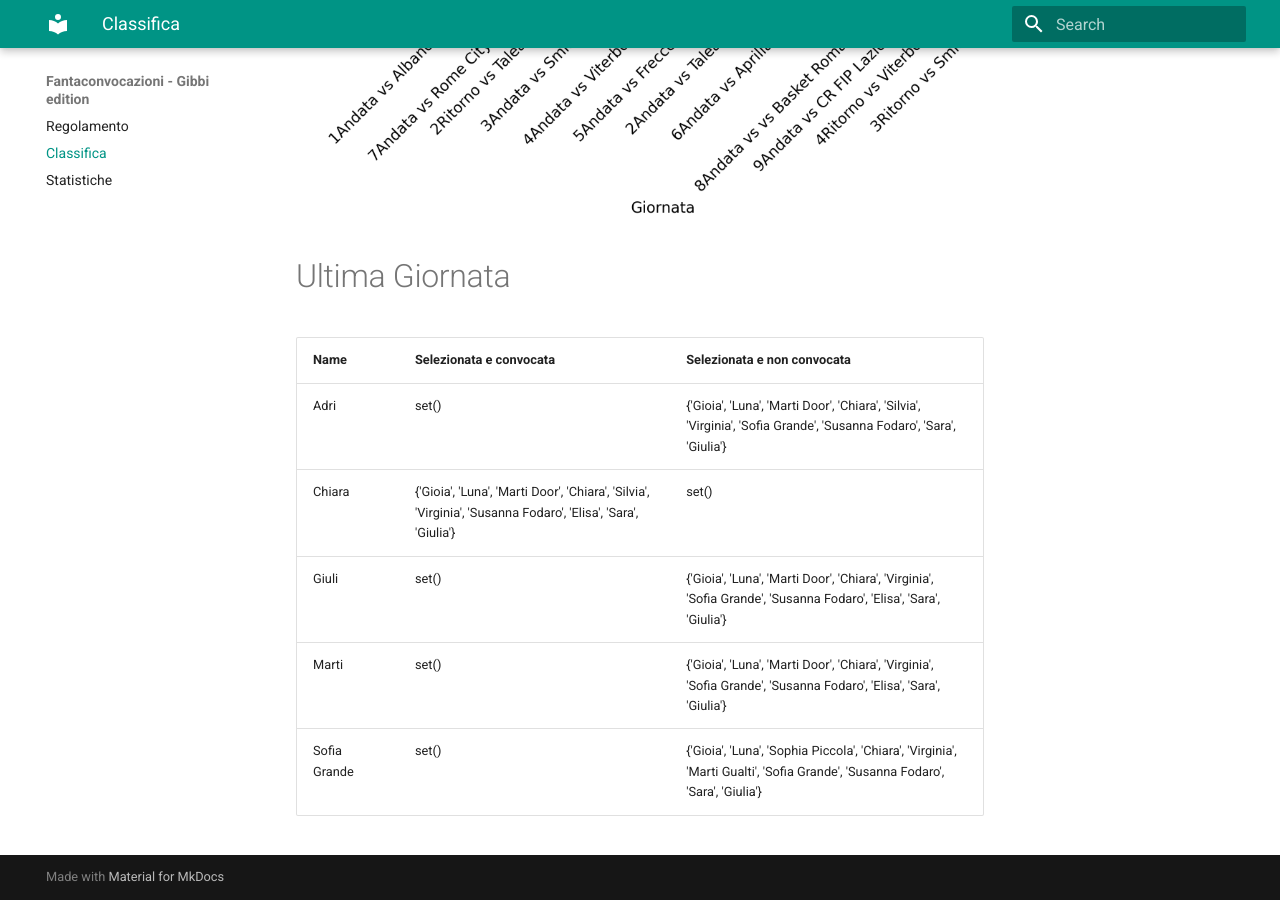
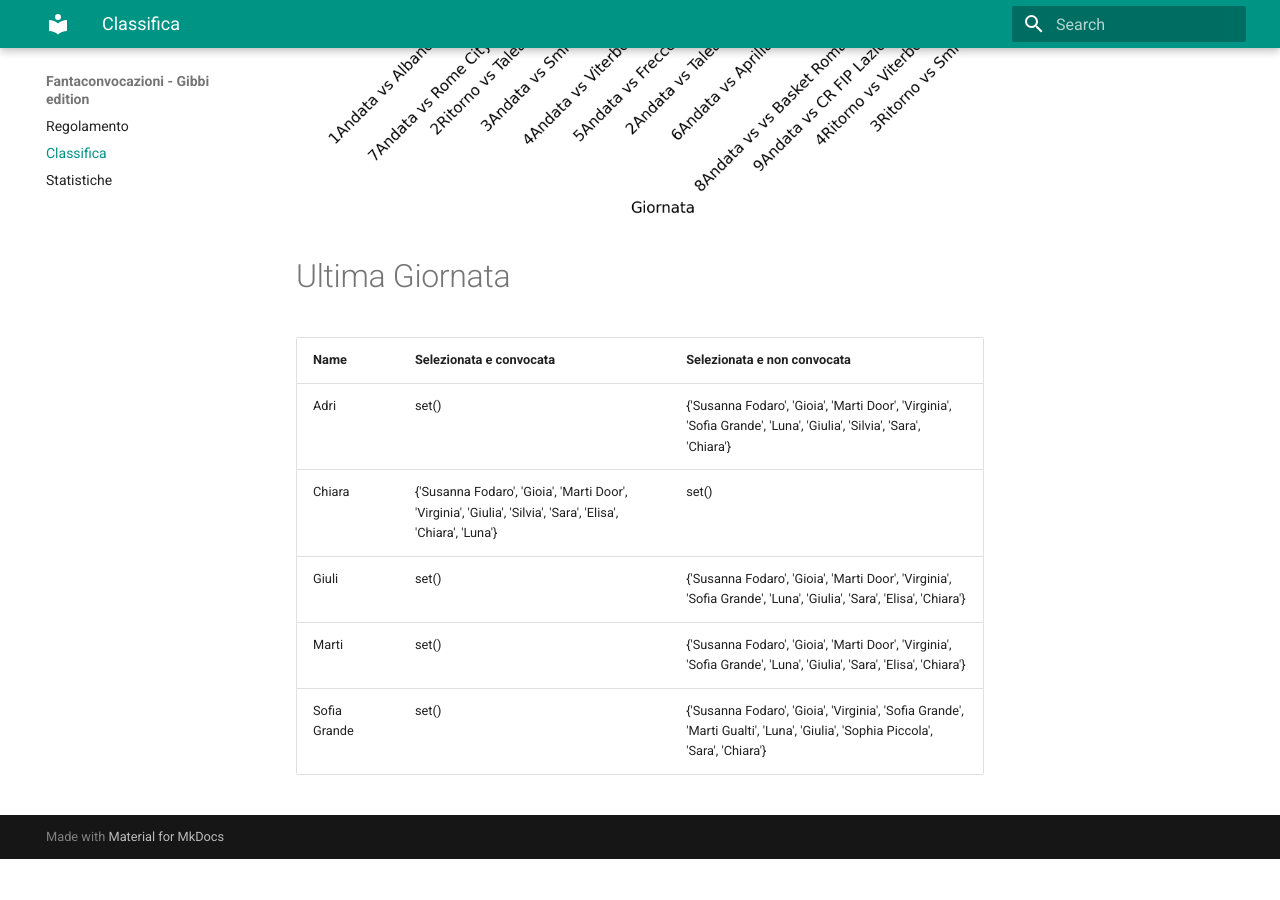
Before and after one commit to martinig94/fantagibbi, an MkDocs documentation site: the page built from docs/Classifica.md, in a window 1280 px wide and 900 px high, scrolled down 892 px. Built offline with MkDocs 1.6.1 and Material for MkDocs 9.7.7, drawn with Linux system fonts in a browser that asks for light colours; after the commit the page ends 1751 px from its top, so only the background shows below that.

Commit message:
Auto-update from main.py

```diff
--- a/docs/Classifica.md
+++ b/docs/Classifica.md
@@ -18,9 +18,9 @@
 <!-- START_TABLE CORRECT -->
 | Name         | Selezionata e convocata                                                                                      | Selezionata e non convocata                                                                                                   |
 |:-------------|:-------------------------------------------------------------------------------------------------------------|:------------------------------------------------------------------------------------------------------------------------------|
-| Adri         | set()                                                                                                        | {'Gioia', 'Luna', 'Marti Door', 'Chiara', 'Silvia', 'Virginia', 'Sofia Grande', 'Susanna Fodaro', 'Sara', 'Giulia'}           |
-| Chiara       | {'Gioia', 'Luna', 'Marti Door', 'Chiara', 'Silvia', 'Virginia', 'Susanna Fodaro', 'Elisa', 'Sara', 'Giulia'} | set()                                                                                                                         |
-| Giuli        | set()                                                                                                        | {'Gioia', 'Luna', 'Marti Door', 'Chiara', 'Virginia', 'Sofia Grande', 'Susanna Fodaro', 'Elisa', 'Sara', 'Giulia'}            |
-| Marti        | set()                                                                                                        | {'Gioia', 'Luna', 'Marti Door', 'Chiara', 'Virginia', 'Sofia Grande', 'Susanna Fodaro', 'Elisa', 'Sara', 'Giulia'}            |
-| Sofia Grande | set()                                                                                                        | {'Gioia', 'Luna', 'Sophia Piccola', 'Chiara', 'Virginia', 'Marti Gualti', 'Sofia Grande', 'Susanna Fodaro', 'Sara', 'Giulia'} |
+| Adri         | set()                                                                                                        | {'Susanna Fodaro', 'Gioia', 'Marti Door', 'Virginia', 'Sofia Grande', 'Luna', 'Giulia', 'Silvia', 'Sara', 'Chiara'}           |
+| Chiara       | {'Susanna Fodaro', 'Gioia', 'Marti Door', 'Virginia', 'Giulia', 'Silvia', 'Sara', 'Elisa', 'Chiara', 'Luna'} | set()                                                                                                                         |
+| Giuli        | set()                                                                                                        | {'Susanna Fodaro', 'Gioia', 'Marti Door', 'Virginia', 'Sofia Grande', 'Luna', 'Giulia', 'Sara', 'Elisa', 'Chiara'}            |
+| Marti        | set()                                                                                                        | {'Susanna Fodaro', 'Gioia', 'Marti Door', 'Virginia', 'Sofia Grande', 'Luna', 'Giulia', 'Sara', 'Elisa', 'Chiara'}            |
+| Sofia Grande | set()                                                                                                        | {'Susanna Fodaro', 'Gioia', 'Virginia', 'Sofia Grande', 'Marti Gualti', 'Luna', 'Giulia', 'Sophia Piccola', 'Sara', 'Chiara'} |
 <!-- END_TABLE CORRECT -->
```
